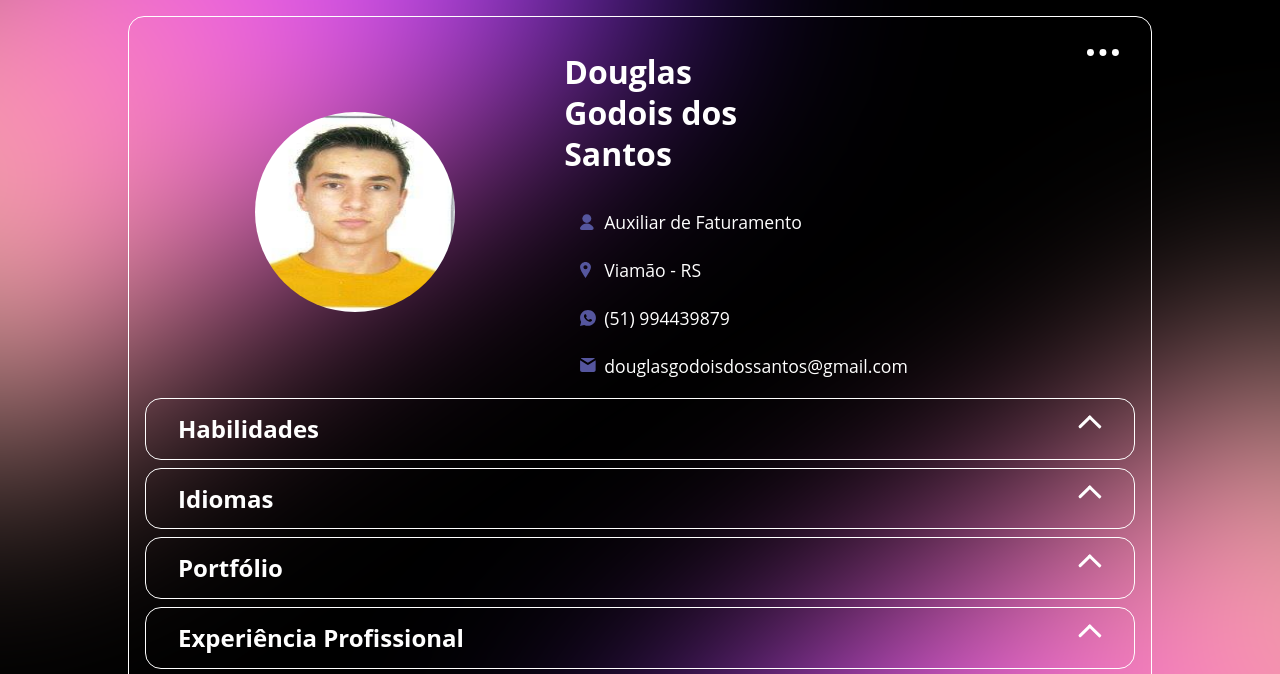
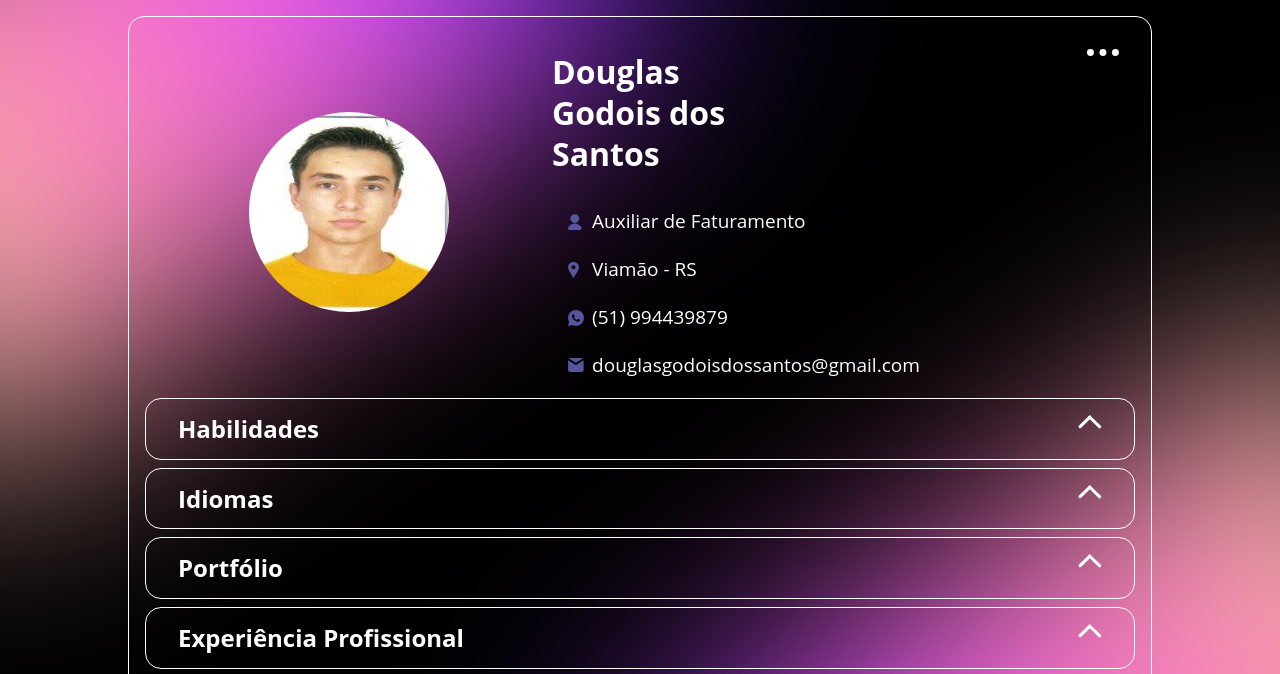
Before and after one commit to gogadgs/Portfolio, a website: page index.html in a window 1280 px wide. Shown: the top 674 px of the page. Drawn offline with nearby package versions, Linux system fonts and the light colour scheme.

Commit message:
Update header.css

```diff
--- a/CSS/header.css
+++ b/CSS/header.css
@@ -40,7 +40,7 @@
     flex-direction:row;
     align-items:center;
     margin:0.5rem;
-    font-size:2.2vh;
+    font-size: calc(3vh - 5px);
 
 
 }
```
